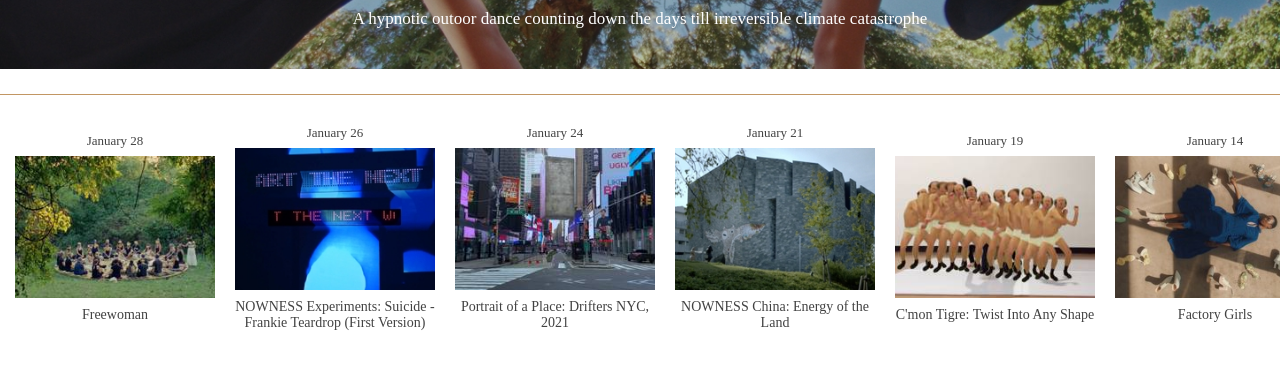
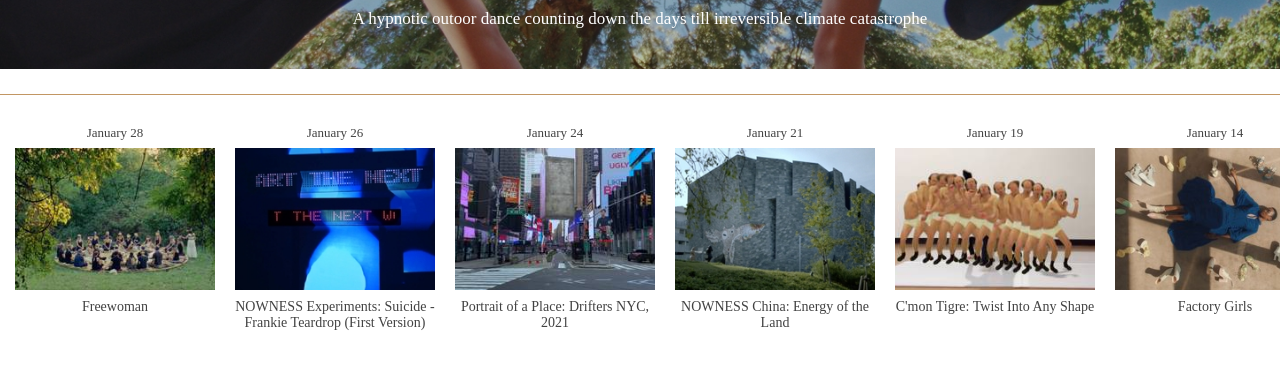
Before and after one commit to stevehoang91/homage-piece, a plain HTML site: page nowness/index.html in a window 1280 px wide. Shown: the part 558-927 px from the top of the page. Drawn offline with Linux system fonts and the light colour scheme; a web font is replaced by a local one.

Commit message:
Add files via upload

```diff
--- a/nowness/styles.scss
+++ b/nowness/styles.scss
@@ -774,11 +774,12 @@ nav {
 .slider-section {
   font-family: "Jost";
   max-width: 100%;
-  @include flexcenter();
+  display: flex;
+  align-content: center;
   gap: 20px;
   flex-direction: row;
   padding: 30px 15px 40px 15px;
-  overflow: scroll;
+  overflow-x: scroll;
   @include gold-bottom-border-solid();
 }
 .slider-section-date {
@@ -1376,9 +1377,6 @@ nav {
   .main-hero-play {
     top: 68%;
   }
-  .slider-section {
-    justify-content: space-evenly;
-  }
   .module p {
     width: auto;
   }
```
Also changed, not shown: nowness/styles.css, 1 other file.
